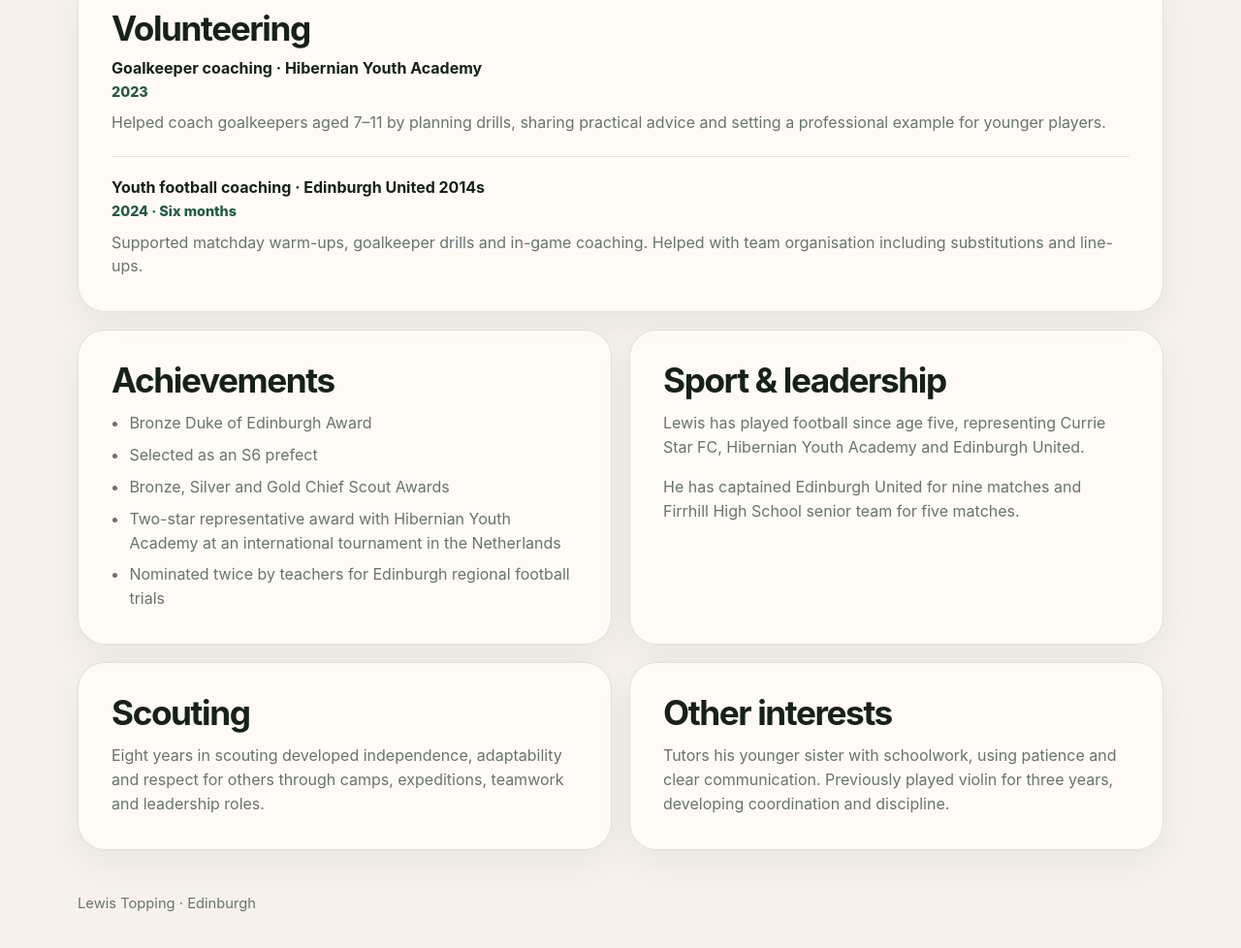
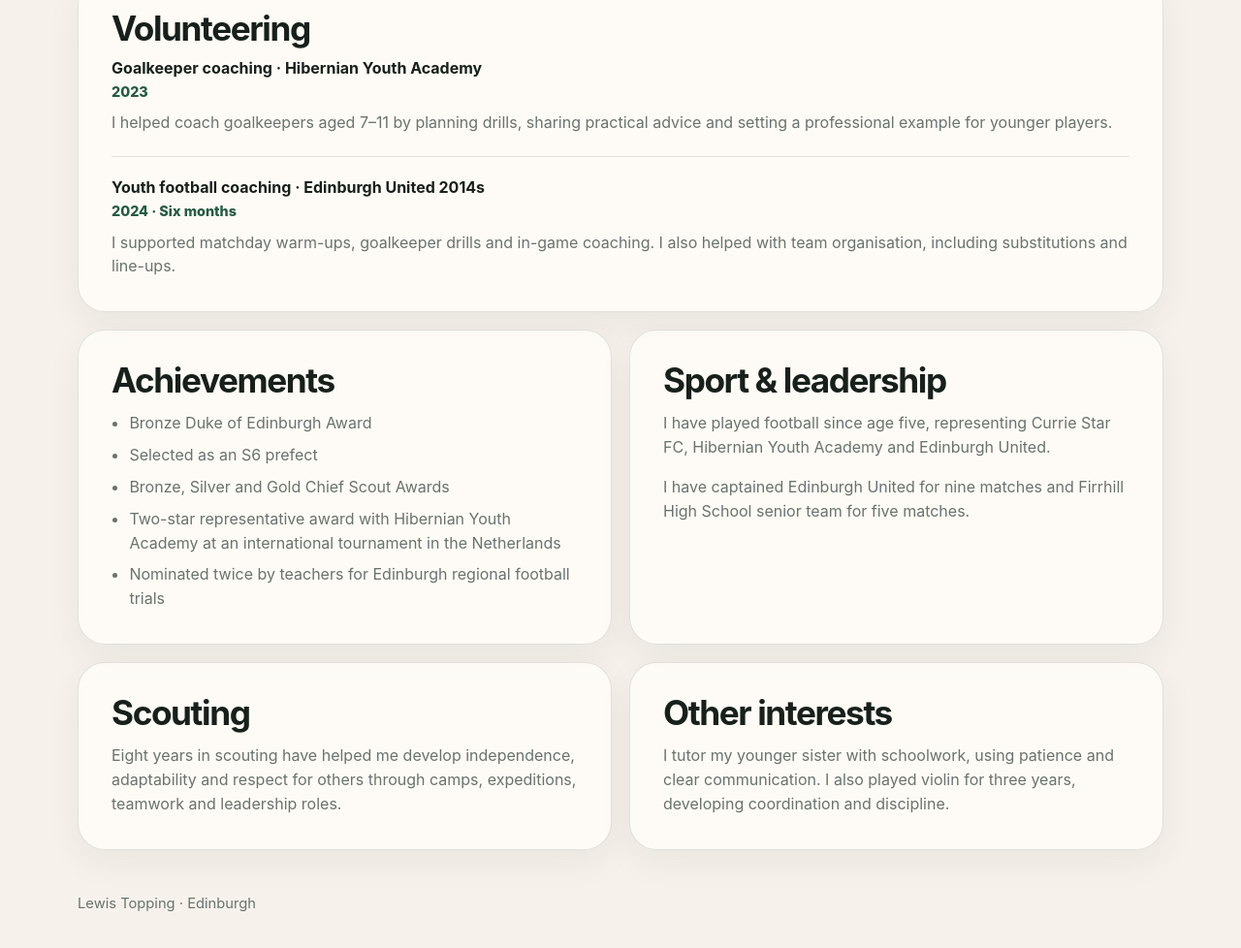
Before and after one commit to winston-openclaw/lewis-topping-cv, a plain HTML site: page index.html in a window 1280 px wide. Shown: the part 1370-2348 px from the top of the page at 97% size. Drawn offline with Linux system fonts and the light colour scheme.

Commit message:
Rewrite CV copy in first person

```diff
--- a/index.html
+++ b/index.html
@@ -14,7 +14,7 @@
       <div class="hero__content">
         <p class="eyebrow">Edinburgh</p>
         <h1>Lewis McKenzie Topping</h1>
-        <p class="intro">Motivated S5 student, goalkeeper and youth coach with strong teamwork, leadership and communication skills developed through football, scouting and volunteering.</p>
+        <p class="intro">I am a motivated S5 student, goalkeeper and youth coach with strong teamwork, leadership and communication skills developed through football, scouting and volunteering.</p>
         <div class="contact" aria-label="Contact options">
           <a href="tel:+440000000000">Phone</a>
           <a href="https://wa.me/440000000000">WhatsApp</a>
@@ -26,7 +26,7 @@
     <section class="grid" aria-label="CV details">
       <article class="card card--wide">
         <h2>Profile</h2>
-        <p>Reliable, positive and committed. Lewis has experience supporting younger players, leading teams and adapting under pressure. He brings a calm attitude, strong work ethic and a willingness to learn.</p>
+        <p>I am reliable, positive and committed. I have experience supporting younger players, leading teams and adapting under pressure. I bring a calm attitude, a strong work ethic and a willingness to learn.</p>
       </article>
 
       <article class="card">
@@ -60,12 +60,12 @@
         <div class="item">
           <h3>Goalkeeper coaching · Hibernian Youth Academy</h3>
           <p class="meta">2023</p>
-          <p>Helped coach goalkeepers aged 7–11 by planning drills, sharing practical advice and setting a professional example for younger players.</p>
+          <p>I helped coach goalkeepers aged 7–11 by planning drills, sharing practical advice and setting a professional example for younger players.</p>
         </div>
         <div class="item">
           <h3>Youth football coaching · Edinburgh United 2014s</h3>
           <p class="meta">2024 · Six months</p>
-          <p>Supported matchday warm-ups, goalkeeper drills and in-game coaching. Helped with team organisation including substitutions and line-ups.</p>
+          <p>I supported matchday warm-ups, goalkeeper drills and in-game coaching. I also helped with team organisation, including substitutions and line-ups.</p>
         </div>
       </article>
 
@@ -82,18 +82,18 @@
 
       <article class="card">
         <h2>Sport & leadership</h2>
-        <p>Lewis has played football since age five, representing Currie Star FC, Hibernian Youth Academy and Edinburgh United.</p>
-        <p>He has captained Edinburgh United for nine matches and Firrhill High School senior team for five matches.</p>
+        <p>I have played football since age five, representing Currie Star FC, Hibernian Youth Academy and Edinburgh United.</p>
+        <p>I have captained Edinburgh United for nine matches and Firrhill High School senior team for five matches.</p>
       </article>
 
       <article class="card">
         <h2>Scouting</h2>
-        <p>Eight years in scouting developed independence, adaptability and respect for others through camps, expeditions, teamwork and leadership roles.</p>
+        <p>Eight years in scouting have helped me develop independence, adaptability and respect for others through camps, expeditions, teamwork and leadership roles.</p>
       </article>
 
       <article class="card">
         <h2>Other interests</h2>
-        <p>Tutors his younger sister with schoolwork, using patience and clear communication. Previously played violin for three years, developing coordination and discipline.</p>
+        <p>I tutor my younger sister with schoolwork, using patience and clear communication. I also played violin for three years, developing coordination and discipline.</p>
       </article>
     </section>
   </main>
```
